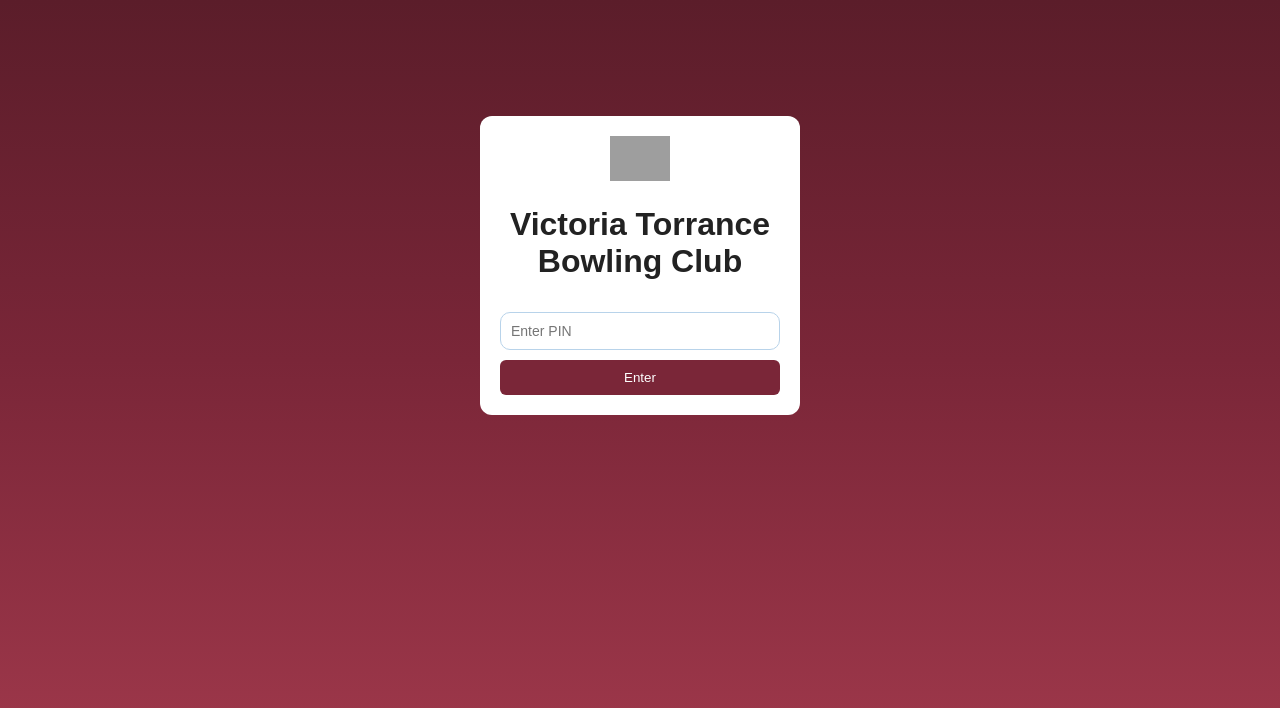
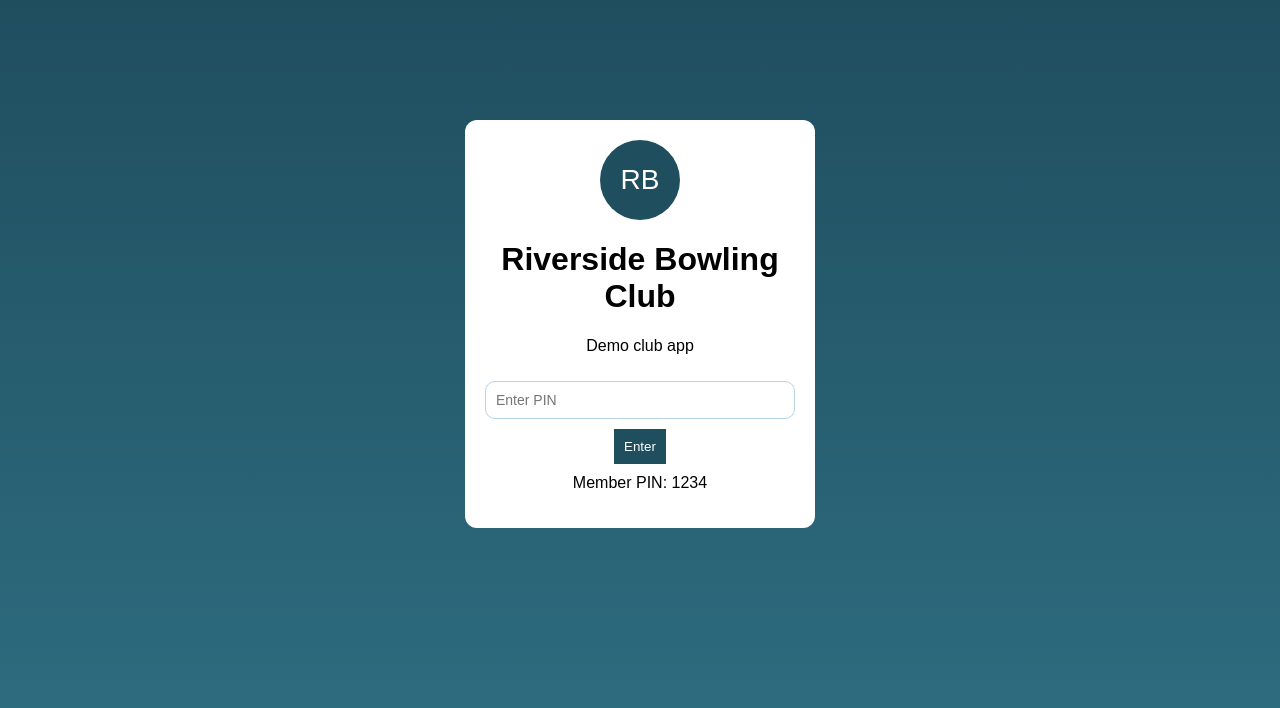
Before and after one commit to woodileebowlingclub-boop/bowling-club-demo-app, a React (Vite) app: page / in a window 1280 px wide. Shown: the top 708 px of the page. Built offline with nearby package versions, Linux system fonts and the light colour scheme; grey boxes are pictures that could not be loaded.

Commit message:
Update admin PIN and enhance app functionality

```diff
--- a/src/App.jsx
+++ b/src/App.jsx
@@ -1,125 +1,48 @@
 import React, { useState } from "react";
-import logo from "./assets/WBC Logo.png";
 
 const CLUB_PIN = "1234";
-const ADMIN_PIN = "2059";
-
-const styles = {
-  page: {
-    padding: 16,
-    fontFamily: "Arial, sans-serif",
-    background: "linear-gradient(180deg, #5b1d2a 0%, #7a2638 45%, #a33a4d 100%)",
-    minHeight: "100vh",
-    color: "#222",
-  },
-  wrap: {
-    maxWidth: 1100,
-    margin: "0 auto",
-  },
-  header: {
-    background: "#5a1323",
-    color: "#fff",
-    borderRadius: 16,
-    padding: 16,
-    marginBottom: 16,
-  },
-  headerRow: {
-    display: "flex",
-    alignItems: "center",
-    gap: 16,
-  },
-  logo: {
-    width: 60,
-  },
-  title: {
-    margin: 0,
-  },
-  subtitle: {
-    margin: 0,
-    opacity: 0.8,
-  },
-  tabs: {
-    display: "flex",
-    gap: 10,
-    marginBottom: 16,
-  },
-  tab: (active) => ({
-    padding: "10px 16px",
-    borderRadius: 8,
-    border: "none",
-    cursor: "pointer",
-    background: active ? "#7a2638" : "#ddd",
-    color: active ? "#fff" : "#000",
-  }),
-  panel: {
-    background: "#fff",
-    borderRadius: 12,
-    padding: 16,
-  },
-  loginPanel: {
-    maxWidth: 320,
-    margin: "100px auto",
-    textAlign: "center",
-    background: "#fff",
-    padding: 20,
-    borderRadius: 12,
-  },
-  input: {
-    width: "100%",
-    padding: 10,
-    marginTop: 10,
-  },
-  button: {
-    marginTop: 10,
-    padding: 10,
-    width: "100%",
-    background: "#7a2638",
-    color: "#fff",
-    border: "none",
-    borderRadius: 6,
-  },
-};
+const ADMIN_PIN = "9999";
 
 export default function App() {
   const [pin, setPin] = useState("");
   const [loggedIn, setLoggedIn] = useState(false);
-  const [message, setMessage] = useState("");
+  const [admin, setAdmin] = useState(false);
   const [tab, setTab] = useState("home");
 
-  const [adminPin, setAdminPin] = useState("");
-  const [adminUnlocked, setAdminUnlocked] = useState(false);
-
-  const [members] = useState([
+  const [members, setMembers] = useState([
     { id: 1, name: "John Smith", section: "Gents" },
-    { id: 2, name: "Alex Brown", section: "Gents" },
-    { id: 3, name: "Mary Wilson", section: "Ladies" },
-    { id: 4, name: "Jane McDonald", section: "Ladies" },
+    { id: 2, name: "David Brown", section: "Gents" },
+    { id: 3, name: "Alan Wilson", section: "Gents" },
+    { id: 4, name: "Mary Campbell", section: "Ladies" },
+    { id: 5, name: "Jean Robertson", section: "Ladies" },
   ]);
 
-  const handleLogin = () => {
+  const [events, setEvents] = useState([
+    { id: 1, title: "Opening Day", date: "2026-04-12" },
+    { id: 2, title: "Club Competition", date: "2026-05-10" },
+  ]);
+
+  const [notice, setNotice] = useState("");
+
+  function handleLogin() {
     if (pin === CLUB_PIN) {
       setLoggedIn(true);
-      setMessage("");
+      setAdmin(false);
+    } else if (pin === ADMIN_PIN) {
+      setLoggedIn(true);
+      setAdmin(true);
     } else {
-      setMessage("Incorrect PIN");
+      alert("Incorrect PIN");
     }
-  };
+  }
 
-  const handleAdminLogin = () => {
-    if (adminPin === ADMIN_PIN) {
-      setAdminUnlocked(true);
-      setMessage("");
-    } else {
-      setMessage("Wrong admin PIN");
-    }
-  };
-
-  if (!loggedIn) {
   return (
     <div style={styles.page}>
-        <div style={styles.loginPanel}>
-          <img src={logo} style={styles.logo} />
-          <h1>Victoria Torrance Bowling Club</h1>
+      {!loggedIn ? (
+        <div style={styles.loginBox}>
+          <div style={styles.logo}>RB</div>
+          <h1>Riverside Bowling Club</h1>
+          <p>Demo club app</p>
 
           <input
             type="password"
@@ -133,44 +56,26 @@ export default function App() {
             Enter
           </button>
 
-          {message && <div>{message}</div>}
+          <p style={{ marginTop: 10 }}>Member PIN: 1234</p>
         </div>
-      </div>
-    );
-  }
-
-  return (
-    <div style={styles.page}>
+      ) : (
         <div style={styles.wrap}>
           <div style={styles.header}>
-          <div style={styles.headerRow}>
-            <img src={logo} style={styles.logo} />
-            <div>
-              <h1 style={styles.title}>Victoria Torrance Bowling Club</h1>
-              <p style={styles.subtitle}>Club App</p>
-            </div>
-          </div>
+            <div style={styles.logoSmall}>RB</div>
+            <h2>Riverside Bowling Club</h2>
           </div>
 
           <div style={styles.tabs}>
-          <button style={styles.tab(tab==="home")} onClick={()=>setTab("home")}>
-            Home
-          </button>
-          <button style={styles.tab(tab==="leaderboard")} onClick={()=>setTab("leaderboard")}>
-            Monday Points
-          </button>
-          <button style={styles.tab(tab==="members")} onClick={()=>setTab("members")}>
-            Members
-          </button>
-          <button style={styles.tab(tab==="admin")} onClick={()=>setTab("admin")}>
-            Admin
-          </button>
+            <button onClick={() => setTab("home")}>Home</button>
+            <button onClick={() => setTab("members")}>Members</button>
+            <button onClick={() => setTab("events")}>Diary</button>
+            {admin && <button onClick={() => setTab("admin")}>Admin</button>}
           </div>
 
           {tab === "home" && (
             <div style={styles.panel}>
-            <h3>Welcome</h3>
-            <p>Welcome to Victoria Torrance Bowling Club App.</p>
+              <h3>Club Notice</h3>
+              <p>{notice || "No notices yet"}</p>
             </div>
           )}
 
@@ -179,43 +84,120 @@ export default function App() {
               <h3>Members</h3>
 
               <h4>Gents</h4>
-            {members.filter(m=>m.section==="Gents").map(m=>(
+              {members
+                .filter((m) => m.section === "Gents")
+                .map((m) => (
                   <div key={m.id}>{m.name}</div>
                 ))}
 
               <h4>Ladies</h4>
-            {members.filter(m=>m.section==="Ladies").map(m=>(
+              {members
+                .filter((m) => m.section === "Ladies")
+                .map((m) => (
                   <div key={m.id}>{m.name}</div>
+                ))}
+            </div>
+          )}
+
+          {tab === "events" && (
+            <div style={styles.panel}>
+              <h3>Diary</h3>
+              {events.map((e) => (
+                <div key={e.id}>
+                  {e.title} – {e.date}
+                </div>
               ))}
             </div>
           )}
 
           {tab === "admin" && (
             <div style={styles.panel}>
-            {!adminUnlocked ? (
-              <>
-                <h3>Admin Login</h3>
+              <h3>Admin Panel</h3>
 
               <input
-                  type="password"
-                  value={adminPin}
-                  onChange={(e) => setAdminPin(e.target.value)}
+                placeholder="New notice"
+                value={notice}
+                onChange={(e) => setNotice(e.target.value)}
                 style={styles.input}
               />
 
-                <button onClick={handleAdminLogin} style={styles.button}>
-                  Enter
-                </button>
-              </>
-            ) : (
-              <>
-                <h3>Admin Panel</h3>
-                <p>Admin controls go here.</p>
-              </>
+              <button style={styles.button}>Save Notice</button>
+            </div>
           )}
         </div>
       )}
     </div>
-    </div>
   );
 }
+
+const styles = {
+  page: {
+    minHeight: "100vh",
+    background: "linear-gradient(180deg, #1f4e5f, #2f6f82)",
+    fontFamily: "Arial",
+    padding: 20,
+  },
+  loginBox: {
+    maxWidth: 350,
+    margin: "100px auto",
+    background: "#fff",
+    padding: 20,
+    borderRadius: 12,
+    textAlign: "center",
+  },
+  logo: {
+    width: 80,
+    height: 80,
+    borderRadius: "50%",
+    background: "#1f4e5f",
+    color: "#fff",
+    display: "flex",
+    alignItems: "center",
+    justifyContent: "center",
+    margin: "0 auto 10px",
+    fontSize: 28,
+  },
+  logoSmall: {
+    width: 40,
+    height: 40,
+    borderRadius: "50%",
+    background: "#fff",
+    color: "#1f4e5f",
+    display: "flex",
+    alignItems: "center",
+    justifyContent: "center",
+  },
+  wrap: {
+    maxWidth: 800,
+    margin: "0 auto",
+  },
+  header: {
+    display: "flex",
+    gap: 10,
+    alignItems: "center",
+    color: "#fff",
+    marginBottom: 20,
+  },
+  tabs: {
+    display: "flex",
+    gap: 10,
+    marginBottom: 20,
+  },
+  panel: {
+    background: "#fff",
+    padding: 15,
+    borderRadius: 10,
+  },
+  input: {
+    padding: 10,
+    margin: "10px 0",
+    width: "100%",
+  },
+  button: {
+    padding: 10,
+    background: "#1f4e5f",
+    color: "#fff",
+    border: "none",
+    cursor: "pointer",
+  },
+};
```
Lines whose indentation alone changed are shown as unchanged.
